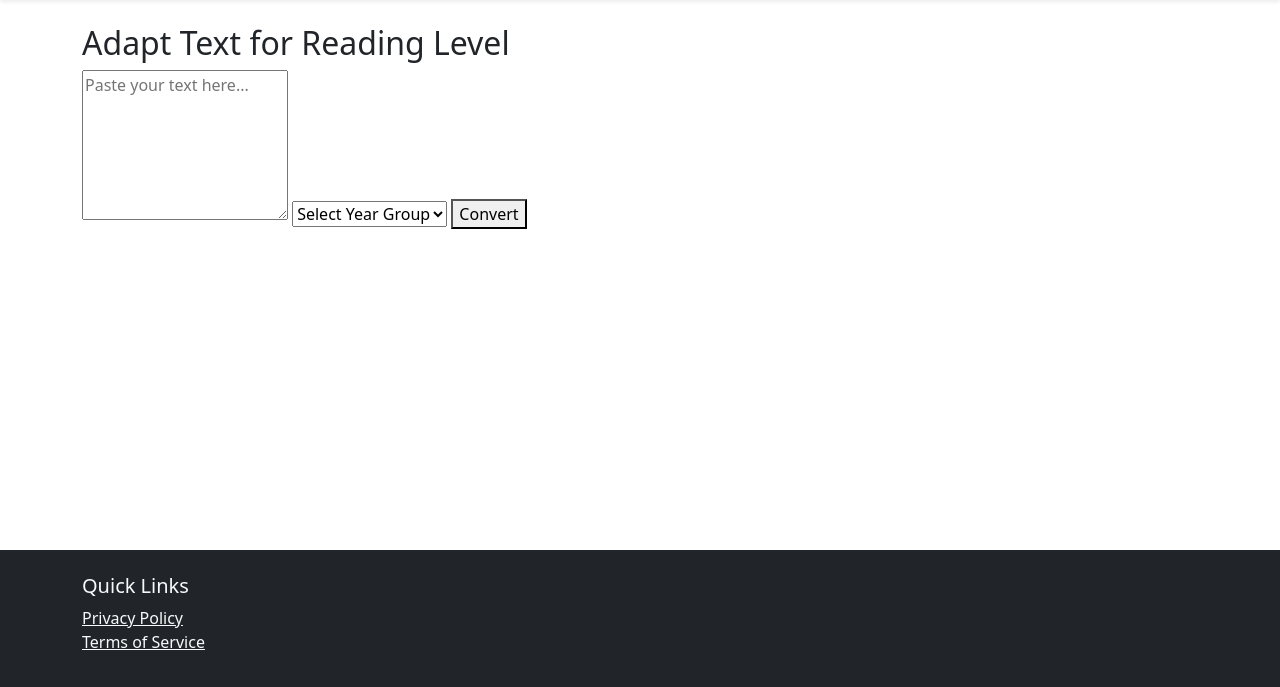
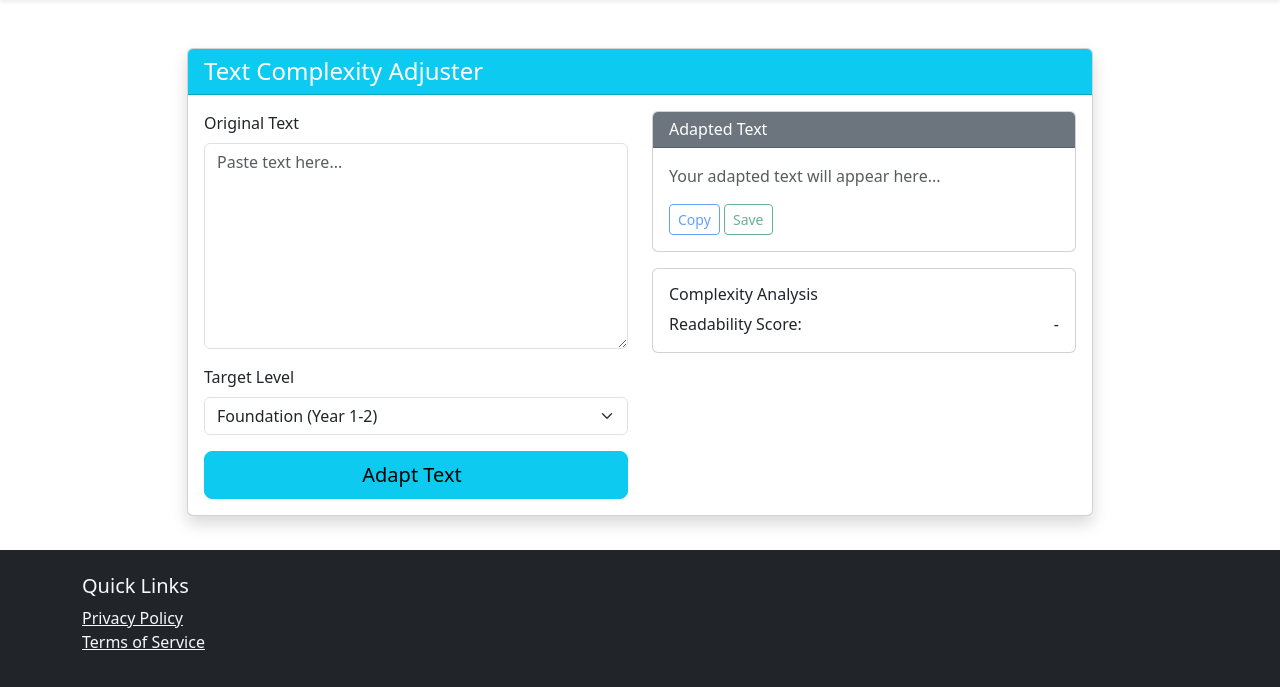
Before and after one commit to waynetboote/revaise, a Flask app: template templates/convert.html in a window 1280 px wide. Shown: the part 66-753 px from the top of the page. Run offline with Flask 3, Linux system fonts and the light colour scheme; the template is opened without the code that fills it, so the values that code supplies are empty; some libraries are stand-ins or nearby versions.

Commit message:
Update convert.html

```diff
--- a/templates/convert.html
+++ b/templates/convert.html
@@ -1,56 +1,129 @@
 {% extends "base.html" %}
 
-{% block title %}Adapt Text{% endblock %}
+{% block title %}Text Level Adaptor{% endblock %}
 
 {% block content %}
-<div class="w3-card w3-padding-32">
-  <h2 class="w3-center">Adapt Text for Reading Level</h2>
-  <form id="convertForm">
-    <textarea name="input_text" placeholder="Paste your text here..." class="w3-input w3-border" rows="6" required></textarea>
-    <select name="year_group" class="w3-select w3-border w3-margin-top" required>
-      <option value="" disabled selected>Select Year Group</option>
-      <option value="Year 1">Year 1</option>
-      <option value="Year 2">Year 2</option>
-      <option value="Year 3">Year 3</option>
-      <option value="Year 4">Year 4</option>
-      <option value="Year 5">Year 5</option>
-      <option value="Year 6">Year 6</option>
-      <option value="Year 7">Year 7</option>
-      <option value="Year 8">Year 8</option>
-      <option value="Year 9">Year 9</option>
-      <option value="Year 10">Year 10</option>
-      <option value="Year 11">Year 11</option>
-    </select>
-    <button type="submit" class="w3-button w3-green w3-round-large w3-margin-top">Convert</button>
-  </form>
-  <div id="convertedOutput" class="w3-margin-top"></div>
+<div class="container mt-4">
+  <div class="row justify-content-center">
+    <div class="col-lg-10">
+      <div class="card shadow">
+        <div class="card-header bg-info text-white">
+          <h2 class="h4 mb-0">Text Complexity Adjuster</h2>
+        </div>
+
+        <div class="card-body">
+          <div class="row g-4">
+            <!-- Input Column -->
+            <div class="col-md-6">
+              <form id="adaptForm">
+                <div class="mb-3">
+                  <label for="originalText" class="form-label">Original Text</label>
+                  <textarea class="form-control" id="originalText"
+                            rows="8" placeholder="Paste text here..."
+                            required></textarea>
+                </div>
+
+                <div class="mb-3">
+                  <label for="targetLevel" class="form-label">Target Level</label>
+                  <select class="form-select" id="targetLevel">
+                    <option value="foundation">Foundation (Year 1-2)</option>
+                    <option value="intermediate">Intermediate (Year 3-6)</option>
+                    <option value="advanced">Advanced (Year 7-10)</option>
+                    <option value="extension">Extension (Year 11+)</option>
+                  </select>
+                </div>
+
+                <div class="d-grid">
+                  <button type="submit" class="btn btn-info btn-lg">
+                    Adapt Text <i class="bi bi-arrow-repeat ms-2"></i>
+                  </button>
+                </div>
+              </form>
+            </div>
+
+            <!-- Output Column -->
+            <div class="col-md-6">
+              <div class="sticky-top" style="top: 20px;">
+                <div class="card">
+                  <div class="card-header bg-secondary text-white">
+                    <h3 class="h6 mb-0">Adapted Text</h3>
+                  </div>
+                  <div class="card-body">
+                    <div id="adaptedOutput" class="adapted-text">
+                      <p class="text-muted">Your adapted text will appear here...</p>
+                    </div>
+                    <div class="mt-3">
+                      <button class="btn btn-sm btn-outline-primary"
+                              id="copyText" disabled>
+                        <i class="bi bi-clipboard"></i> Copy
+                      </button>
+                      <button class="btn btn-sm btn-outline-success"
+                              id="saveAdaptation" disabled>
+                        <i class="bi bi-download"></i> Save
+                      </button>
+                    </div>
+                  </div>
+                </div>
+
+                <div class="card mt-3">
+                  <div class="card-body">
+                    <h4 class="h6">Complexity Analysis</h4>
+                    <div id="complexityStats">
+                      <div class="d-flex justify-content-between">
+                        <span>Readability Score:</span>
+                        <span id="readabilityScore">-</span>
+                      </div>
+                      <!-- Add more metrics -->
+                    </div>
+                  </div>
+                </div>
+              </div>
+            </div>
+          </div>
+        </div>
+      </div>
+    </div>
+  </div>
 </div>
 {% endblock %}
 
 {% block scripts %}
 <script>
-document.getElementById("convertForm").addEventListener("submit", function(event) {
-  event.preventDefault();
-  document.getElementById("convertedOutput").innerHTML = "";
-  const inputText = event.target.input_text.value;
-  const yearGroup = event.target.year_group.value;
-  fetch("/convert_text", {
-    method: "POST",
-    headers: { "Content-Type": "application/json" },
-    body: JSON.stringify({ input_text: inputText, year_group: yearGroup })
-  })
-  .then(response => {
-    if (!response.ok) {
-      return response.json().then(errData => { throw new Error(errData.error || "Conversion failed"); });
-    }
-    return response.json();
-  })
-  .then(data => {
-    document.getElementById("convertedOutput").innerHTML = "<h4>Converted Text:</h4><p>" + data.converted_text + "</p>";
-  })
-  .catch(error => {
-    document.getElementById("convertedOutput").innerHTML = "<p class='w3-text-red'>Error: " + error.message + "</p>";
-  });
+document.getElementById('adaptForm').addEventListener('submit', async (e) => {
+  e.preventDefault();
+
+  const originalText = document.getElementById('originalText').value;
+  const targetLevel = document.getElementById('targetLevel').value;
+
+  try {
+    const response = await fetch('/convert_text', {
+      method: 'POST',
+      headers: { 'Content-Type': 'application/json' },
+      body: JSON.stringify({
+        input_text: originalText,
+        year_group: targetLevel
+      })
+    });
+
+    const data = await response.json();
+
+    // Update output
+    document.getElementById('adaptedOutput').innerHTML =
+      `<p>${data.converted_text.replace(/\n/g, '</p><p>')}</p>`;
+
+    // Enable output buttons
+    document.getElementById('copyText').disabled = false;
+    document.getElementById('saveAdaptation').disabled = false;
+
+    // Update complexity metrics
+    document.getElementById('readabilityScore').textContent =
+      data.complexity_stats?.readability || 'N/A';
+
+  } catch (error) {
+    document.getElementById('adaptedOutput').innerHTML = `
+      <div class="alert alert-danger">${error.message}</div>
+    `;
+  }
 });
 </script>
 {% endblock %}
```
